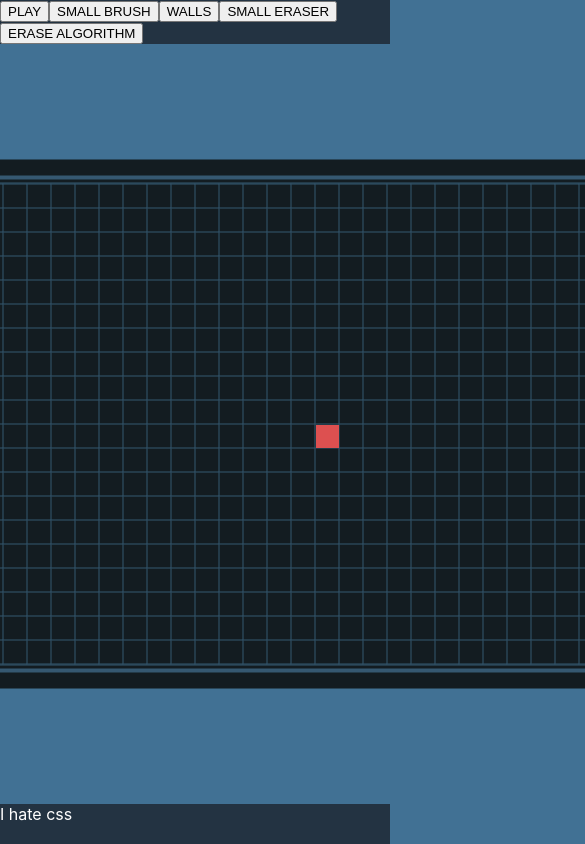
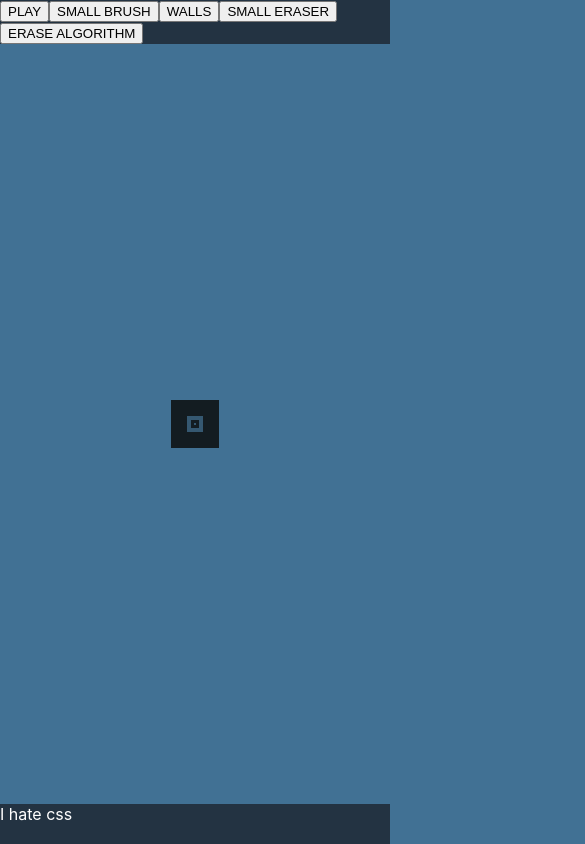
Before and after one commit to SnoogySocks/path-finding-visualizer, a React (Vite) app: page / in a window 390 px wide. Shown: the top 844 px of the page, 585 px wide, since content can reach past the window. Built offline with nearby package versions, Linux system fonts and the light colour scheme.

Commit message:
made branch for responsive grid

```diff
--- a/src/PathFindingVisualizer/Grid/index.tsx
+++ b/src/PathFindingVisualizer/Grid/index.tsx
@@ -23,6 +23,8 @@ interface GridProps {
   isErasing: boolean;
   isErasingAlgorithm: boolean;
   setIsErasingAlgorithm: (isErasingAlgorithm: boolean) => void;
+  rows: number;
+  cols: number;
   algorithm: Algorithm;
   animationSpeed: number;
 }
@@ -35,10 +37,13 @@ const Grid: React.FC<GridProps> = ({
   isErasing,
   isErasingAlgorithm,
   setIsErasingAlgorithm,
+  rows,
+  cols,
   algorithm,
   animationSpeed,
 }) => {
-  const { grid, setGrid, setCell, setCellTopDOM, setCellDOM, clearGridState } = useGrid();
+  const { grid, setGrid, setCell, setCellTopDOM, setCellDOM, clearGridState } =
+    useGrid(rows, cols);
   const [mouseIsPressed, setMouseIsPressed] = useState(false);
   const [hasProcessedSteps, setHasProcessedSteps] = useState(false);
   const [hasDisplayedPath, setHasDisplayedPath] = useState(false);
--- a/src/PathFindingVisualizer/Grid/useGrid.ts
+++ b/src/PathFindingVisualizer/Grid/useGrid.ts
@@ -2,7 +2,7 @@ import React, { useState, useEffect, useCallback } from "react";
 import { NodeType } from "../Node";
 
 // import local files
-import { START_END_COORDS, GRID_SIZE, NODE_STATE } from "../../constants";
+import { START_END_COORDS, NODE_STATE } from "../../constants";
 
 interface useGridType {
   grid: NodeType[][];
@@ -13,7 +13,7 @@ interface useGridType {
   clearGridState: (statesToClear: string[], draggedNode: NodeType) => boolean;
 }
 
-const useGrid = (): useGridType => {
+const useGrid = (rows: number, cols: number): useGridType => {
   const [grid, setGrid] = useState<NodeType[][]>([]);
 
   const initNode = useCallback((row: number, col: number): NodeType => {
@@ -55,9 +55,9 @@ const useGrid = (): useGridType => {
   };
 
   const initGrid = useCallback(() => {
-    let grid = new Array(GRID_SIZE.ROW_SIZE);
+    let grid = new Array(rows);
     for (let r = 0; r < grid.length; ++r) {
-      grid[r] = new Array(GRID_SIZE.COL_SIZE);
+      grid[r] = new Array(cols);
       for (let c = 0; c < grid[r].length; ++c) {
         grid[r][c] = initNode(r, c);
       }
--- a/src/PathFindingVisualizer/index.tsx
+++ b/src/PathFindingVisualizer/index.tsx
@@ -1,4 +1,4 @@
-import React, { useState } from "react";
+import React, { useState, useEffect, createRef } from "react";
 
 // local imports
 import "./PathFindingVisualizer.css";
@@ -7,6 +7,23 @@ import Grid from "./Grid";
 import Algorithm from "../algorithms/Algorithm";
 import Dijkstra from "../algorithms/Dijkstra";
 import BFS from "../algorithms/BFS";
+import { NODE_SIZE } from "../constants";
+
+const useRefDimensions = (ref: React.RefObject<HTMLDivElement>) => {
+  const [dimensions, setDimensions] = useState({ width: 0, height: 0 });
+  useEffect(() => {
+    if (!ref.current) {
+      console.error("ref.current is null");
+      return;
+    }
+    const boundingRect = ref.current.getBoundingClientRect();
+    const { width, height } = boundingRect;
+    setDimensions({ width: Math.round(width), height: Math.round(height) });
+    console.log(width, height);
+  }, []);
+
+  return dimensions;
+};
 
 const PathFindingVisualizer: React.FC = () => {
   const [isRunning, setIsRunning] = useState(false);
@@ -19,6 +36,9 @@ const PathFindingVisualizer: React.FC = () => {
 
   const [algorithm, setAlgorithm] = useState(new Dijkstra());
   const [animationSpeed, setAnimationSpeed] = useState(1);
+
+  const ref = createRef<HTMLDivElement>();
+  const { width: contentWidth, height: contentHeight } = useRefDimensions(ref);
 
   return (
     <div className="screen-container">
@@ -39,7 +59,7 @@ const PathFindingVisualizer: React.FC = () => {
           setAnimationSpeed={setAnimationSpeed}
         />
       </header>
-      <div className="content">
+      <div className="content" ref={ref}>
         <Grid
           isRunning={isRunning}
           setIsRunning={setIsRunning}
@@ -48,6 +68,8 @@ const PathFindingVisualizer: React.FC = () => {
           isErasing={isErasing}
           isErasingAlgorithm={isErasingAlgorithm}
           setIsErasingAlgorithm={setIsErasingAlgorithm}
+          cols={Math.floor(contentWidth / NODE_SIZE)}
+          rows={Math.floor(contentHeight / NODE_SIZE)}
           algorithm={algorithm}
           animationSpeed={animationSpeed}
         />
--- a/src/constants.ts
+++ b/src/constants.ts
@@ -3,12 +3,14 @@ export const START_END_COORDS = {
   START_NODE_COL: 10,
   END_NODE_ROW: 10,
   END_NODE_COL: 30,
-}
+};
 
 export const GRID_SIZE = {
   ROW_SIZE: 20,
   COL_SIZE: 50,
-}
+};
+
+export const NODE_SIZE = 23;
 
 export const NODE_STATE = {
   DEFAULT: "node",
@@ -32,19 +34,20 @@ export const NODE_STATE = {
     "node-weighted-2-reverse",
     "node-weighted-3-reverse",
   ],
-}
+};
 
 export const SPECIAL_STATES = [NODE_STATE.START, NODE_STATE.END];
 
 export const DELTA = [
   [-1, 0],
-    [0, -1],        [0, 1],
+  [0, -1],
+  [0, 1],
   [1, 0],
-]
+];
 
 export const ANIMATION_SPEED = {
   STEPS: 8,
   SHORTEST_PATH: 30,
-}
+};
 
 export const BIG_RADIUS = 1;
```
Also changed, not shown: src/algorithms/util.ts (+10 -9 lines). Lines whose indentation alone changed are shown as unchanged.
